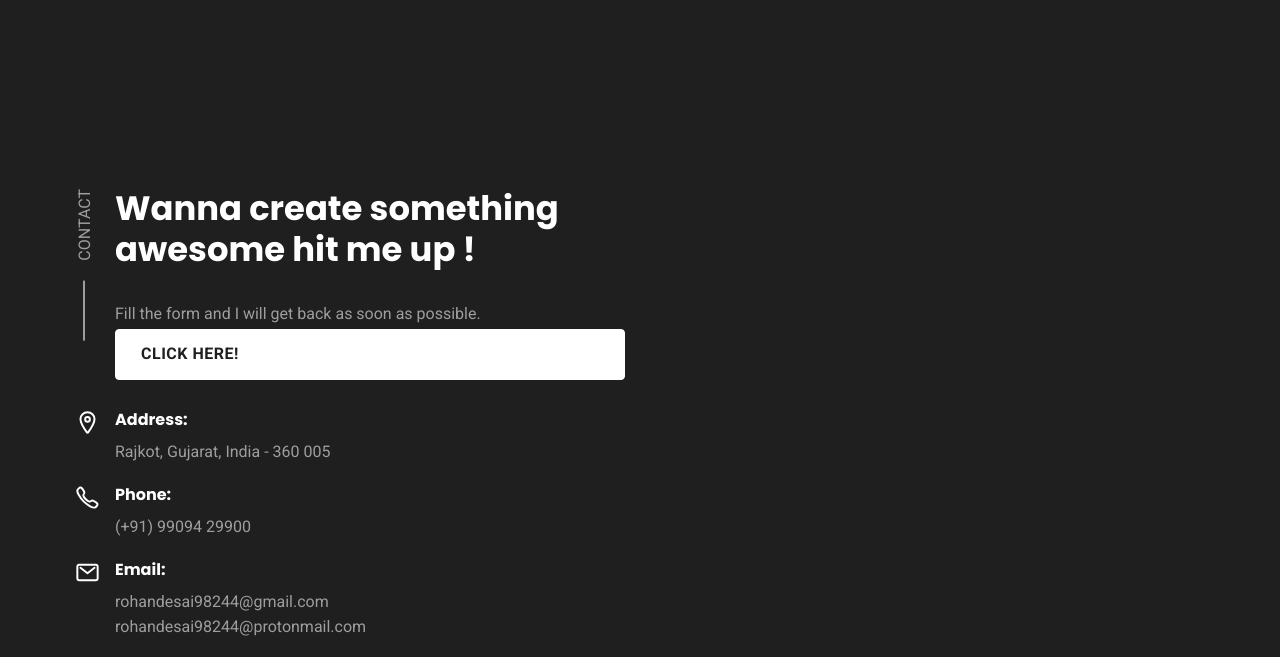
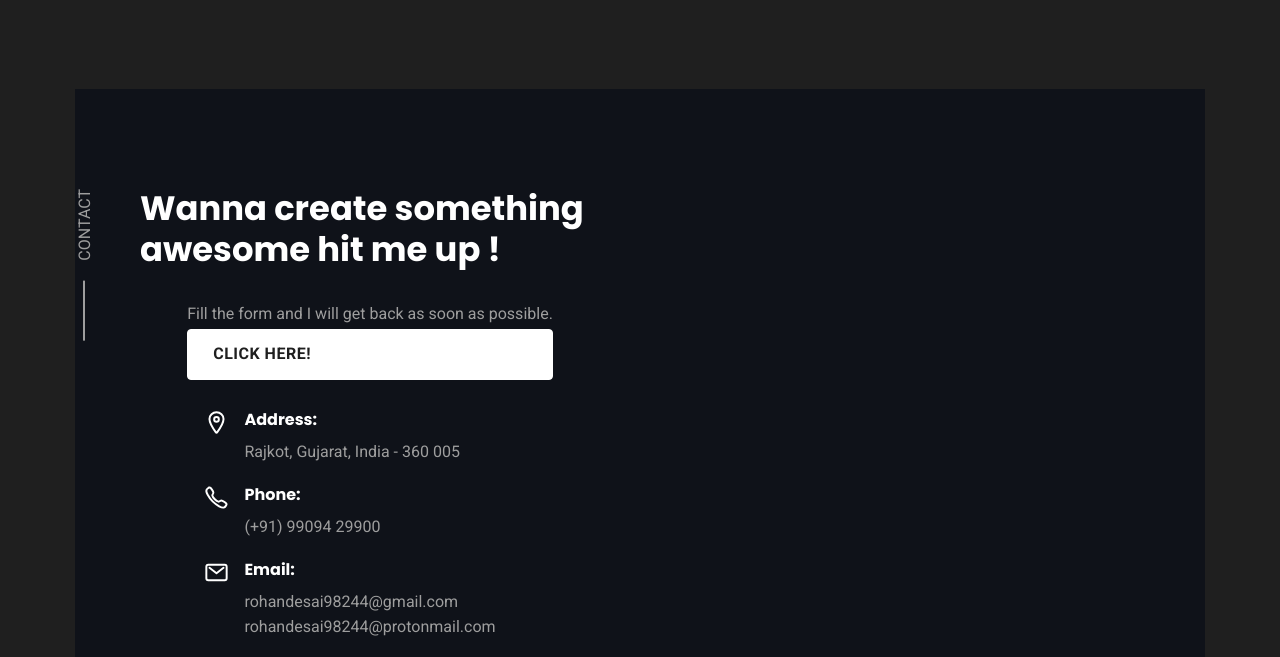
Before and after one commit to RohanDesai7/RohanDesai7.github.io, a plain HTML site: page index.html in a window 1280 px wide. Shown: the part 3513-4170 px from the top of the page. Drawn offline with nearby package versions, Linux system fonts and the light colour scheme; a web font is replaced by a local one.

Commit message:
Update style.css

```diff
--- a/assets/css/style.css
+++ b/assets/css/style.css
@@ -107,7 +107,23 @@ body.active { overflow: hidden; }
 .w-100 { width: 100%; }
 .w-ship {
   width: 100%;
+  /* z-index: -99; */
 }
+.bgc{
+  background-color:rgb(15, 18, 25)
+
+  /* background-image: url(../images/contactship.png); */
+
+}
+.centerbcg{
+  display: flex;
+  justify-content: center;
+  flex-direction: column;
+  align-items: center;
+  max-width: auto;
+}
+
+
 .btn {
   max-width: max-content;
   color: var(--color-primary);
```
